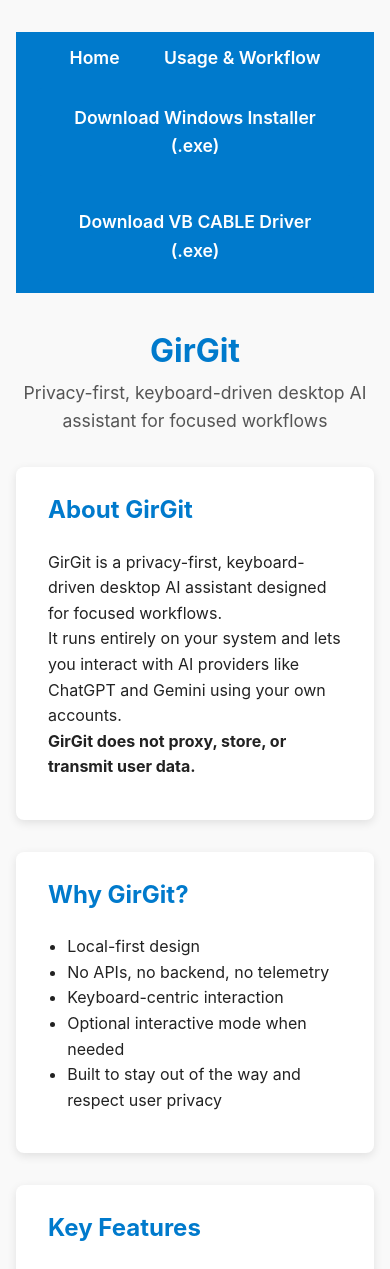
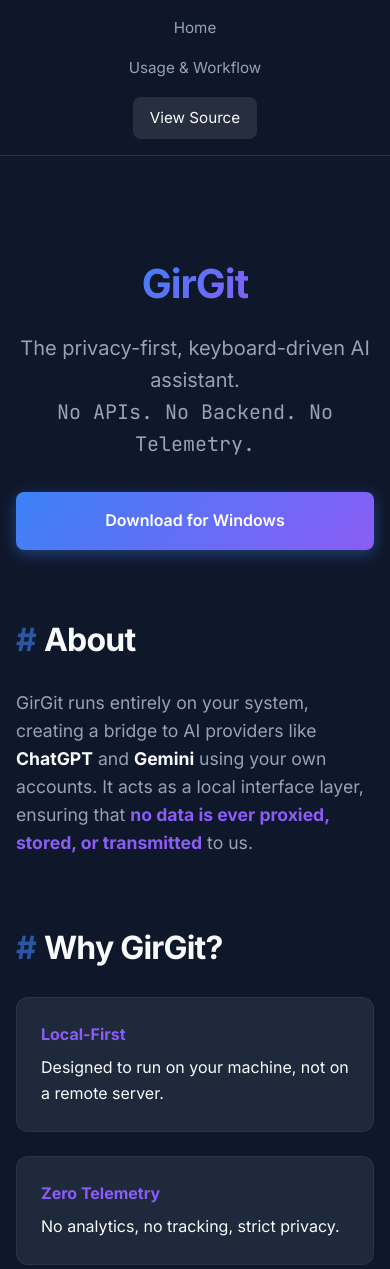
Before and after one commit to robertoMarcojr/GirGit, an Electron app: page index.html in a window 390 px wide. Shown: the top 1269 px of the page. Drawn offline with Linux system fonts and the light colour scheme.

Commit message:
Update index.html

```diff
--- a/index.html
+++ b/index.html
@@ -9,87 +9,229 @@
       content="GirGit is a privacy-first, keyboard-driven desktop AI assistant designed for focused workflows. Local AI interaction with ChatGPT and Gemini."
     />
     <meta name="author" content="Hari Vinayak" />
+
+    <link rel="preconnect" href="https://fonts.googleapis.com">
+    <link rel="preconnect" href="https://fonts.gstatic.com" crossorigin>
+    <link href="https://fonts.googleapis.com/css2?family=Inter:wght@300;400;600;700&family=JetBrains+Mono:wght@400;700&display=swap" rel="stylesheet">
+
     <style>
+      :root {
+        --bg-color: #0f172a;
+        --card-bg: #1e293b;
+        --text-main: #f8fafc;
+        --text-muted: #94a3b8;
+        --accent-primary: #3b82f6;
+        --accent-secondary: #8b5cf6;
+        --gradient: linear-gradient(135deg, var(--accent-primary), var(--accent-secondary));
+        --nav-bg: rgba(15, 23, 42, 0.8);
+      }
+
+      * {
+        box-sizing: border-box;
+        margin: 0;
+        padding: 0;
+      }
+
       body {
-        font-family: -apple-system, BlinkMacSystemFont, 'Segoe UI', Roboto,
-          Oxygen, Ubuntu, Cantarell, 'Open Sans', 'Helvetica Neue', sans-serif;
-        max-width: 800px;
-        margin: 2rem auto;
-        padding: 0 1rem;
+        font-family: 'Inter', system-ui, -apple-system, sans-serif;
+        background-color: var(--bg-color);
+        color: var(--text-main);
         line-height: 1.6;
-        color: #222;
-        background: #f9f9f9;
+        overflow-x: hidden;
       }
+
+      /* Typography */
+      h1, h2, h3 {
+        font-weight: 700;
+        letter-spacing: -0.025em;
+      }
+
+      code, .mono {
+        font-family: 'JetBrains Mono', monospace;
+      }
+
+      a {
+        text-decoration: none;
+        color: inherit;
+        transition: color 0.2s;
+      }
+
+      /* Navigation */
+      nav {
+        position: sticky;
+        top: 0;
+        z-index: 100;
+        background: var(--nav-bg);
+        backdrop-filter: blur(10px);
+        border-bottom: 1px solid rgba(255,255,255,0.1);
+        padding: 1rem 2rem;
+        display: flex;
+        justify-content: center;
+        flex-wrap: wrap;
+        gap: 2rem;
+        align-items: center;
+      }
+
+      nav a {
+        font-size: 0.95rem;
+        font-weight: 500;
+        color: var(--text-muted);
+      }
+
+      nav a:hover {
+        color: var(--text-main);
+        text-shadow: 0 0 10px rgba(59, 130, 246, 0.5);
+      }
+
+      .nav-btn {
+        background: rgba(255,255,255,0.1);
+        padding: 0.5rem 1rem;
+        border-radius: 8px;
+        color: var(--text-main) !important;
+        border: 1px solid transparent;
+      }
+
+      .nav-btn:hover {
+        background: rgba(255,255,255,0.2);
+        border-color: rgba(255,255,255,0.3);
+      }
+
+      /* Header / Hero */
       header {
         text-align: center;
-        margin-bottom: 2rem;
+        padding: 6rem 1rem 4rem;
+        max-width: 900px;
+        margin: 0 auto;
       }
+
       header h1 {
-        font-weight: 700;
-        color: #007acc;
-        margin-bottom: 0.2rem;
+        font-size: 4rem;
+        margin-bottom: 1rem;
+        background: var(--gradient);
+        -webkit-background-clip: text;
+        -webkit-text-fill-color: transparent;
+        display: inline-block;
       }
+
       header p {
+        font-size: 1.25rem;
+        color: var(--text-muted);
+        max-width: 600px;
+        margin: 0 auto;
+      }
+
+      /* Layout */
+      main {
+        max-width: 1000px;
+        margin: 0 auto;
+        padding: 0 1rem 4rem;
+      }
+
+      section {
+        margin-bottom: 4rem;
+      }
+
+      section h2 {
+        font-size: 2rem;
+        margin-bottom: 1.5rem;
+        display: flex;
+        align-items: center;
+        gap: 0.5rem;
+      }
+
+      section h2::before {
+        content: '#';
+        color: var(--accent-primary);
+        opacity: 0.6;
+      }
+
+      p {
+        color: var(--text-muted);
         font-size: 1.1rem;
-        color: #555;
-        margin-top: 0;
       }
-      section {
-        background: white;
-        padding: 1.5rem 2rem;
-        margin-bottom: 2rem;
+
+      strong {
+        color: var(--text-main);
+      }
+
+      /* Cards Grid for Lists */
+      ul {
+        list-style: none;
+        display: grid;
+        grid-template-columns: repeat(auto-fit, minmax(280px, 1fr));
+        gap: 1.5rem;
+      }
+
+      li {
+        background: var(--card-bg);
+        padding: 1.5rem;
+        border-radius: 12px;
+        border: 1px solid rgba(255,255,255,0.05);
+        transition: transform 0.2s, box-shadow 0.2s;
+      }
+
+      li:hover {
+        transform: translateY(-5px);
+        box-shadow: 0 10px 30px -10px rgba(0,0,0,0.5);
+        border-color: var(--accent-primary);
+      }
+
+      li strong {
+        display: block;
+        margin-bottom: 0.5rem;
+        color: var(--accent-secondary);
+      }
+
+      /* Buttons */
+      .btn-container {
+        display: flex;
+        gap: 1rem;
+        flex-wrap: wrap;
+        margin-top: 1rem;
+      }
+
+      .download-btn {
+        display: inline-flex;
+        align-items: center;
+        padding: 1rem 2rem;
+        background: var(--gradient);
+        color: white;
+        font-weight: 600;
         border-radius: 8px;
-        box-shadow: 0 3px 10px rgb(0 0 0 / 0.1);
+        transition: filter 0.3s, transform 0.2s;
+        box-shadow: 0 4px 15px rgba(59, 130, 246, 0.4);
       }
-      h2 {
-        color: #007acc;
-        margin-top: 0;
+
+      .download-btn:hover {
+        filter: brightness(1.1);
+        transform: translateY(-2px);
       }
-      ul {
-        padding-left: 1.2rem;
+
+      .download-btn.secondary {
+        background: transparent;
+        border: 2px solid var(--accent-primary);
+        box-shadow: none;
       }
-      .download-btn {
-        display: inline-block;
-        margin-top: 1rem;
-        padding: 1rem 1.6rem;
-        background-color: #007acc;
-        color: white;
-        text-decoration: none;
-        font-weight: 600;
-        border-radius: 6px;
-        transition: background-color 0.3s ease;
+
+      .download-btn.secondary:hover {
+        background: rgba(59, 130, 246, 0.1);
       }
-      .download-btn:hover {
-        background-color: #005fa3;
-      }
+
+      /* Footer */
       footer {
         text-align: center;
-        color: #888;
+        padding: 3rem 1rem;
+        border-top: 1px solid rgba(255,255,255,0.05);
+        color: var(--text-muted);
         font-size: 0.9rem;
-        margin: 3rem 0 1rem 0;
       }
-      a {
-        color: #007acc;
-        text-decoration: none;
-      }
-      a:hover {
-        text-decoration: underline;
-      }
-      nav {
-        background: #007acc;
-        padding: 12px 0;
-        text-align: center;
-        margin-bottom: 2rem;
-      }
-      nav a {
-        color: white;
-        margin: 0 20px;
-        font-weight: 600;
-        text-decoration: none;
-        font-size: 1.1rem;
-      }
-      nav a:hover {
-        text-decoration: underline;
+
+      /* Responsive Adjustments */
+      @media (max-width: 600px) {
+        header h1 { font-size: 2.5rem; }
+        nav { flex-direction: column; gap: 1rem; }
+        .btn-container { flex-direction: column; }
+        .download-btn { width: 100%; justify-content: center; }
       }
     </style>
   </head>
@@ -97,128 +239,117 @@
     <nav>
       <a href="index.html">Home</a>
       <a href="usage.html">Usage & Workflow</a>
-      <a
-        href="https://github.com/RoberotMarcoJr/girgit/releases/latest/download/girgit-setup.exe"
-        class="download-btn"
-        download
-      >
-        Download Windows Installer (.exe)
-      </a>
-      <a
-        href="https://github.com/robertoMarcojr/GirGit/releases/download/v1.1.0/VB-Cable_Setup.exe"
-        class="download-btn"
-        download
-      >
-        Download VB CABLE Driver  (.exe)
+      <a href="https://github.com/robertoMarcojr/GirGit" target="_blank" class="nav-btn">
+        View Source
       </a>
     </nav>
 
     <header>
       <h1>GirGit</h1>
       <p>
-        Privacy-first, keyboard-driven desktop AI assistant for focused
-        workflows
+        The privacy-first, keyboard-driven AI assistant.<br>
+        <span class="mono">No APIs. No Backend. No Telemetry.</span>
       </p>
+
+      <div class="btn-container" style="justify-content: center; margin-top: 2rem;">
+         <a
+          href="https://github.com/RoberotMarcoJr/girgit/releases/latest/download/girgit-setup.exe"
+          class="download-btn"
+          download
+        >
+          Download for Windows
+        </a>
+      </div>
     </header>
 
+    <main>
       <section>
-      <h2>About GirGit</h2>
+        <h2>About</h2>
         <p>
-        GirGit is a privacy-first, keyboard-driven desktop AI assistant designed
-        for focused workflows.<br />
-        It runs entirely on your system and lets you interact with AI providers
-        like ChatGPT and Gemini using your own accounts.<br />
-        <strong>GirGit does not proxy, store, or transmit user data.</strong>
+          GirGit runs entirely on your system, creating a bridge to AI providers like
+          <strong>ChatGPT</strong> and <strong>Gemini</strong> using your own accounts.
+          It acts as a local interface layer, ensuring that
+          <strong style="color: var(--accent-secondary);">no data is ever proxied, stored, or transmitted</strong>
+          to us.
         </p>
       </section>
 
       <section>
         <h2>Why GirGit?</h2>
         <ul>
-        <li>Local-first design</li>
-        <li>No APIs, no backend, no telemetry</li>
-        <li>Keyboard-centric interaction</li>
-        <li>Optional interactive mode when needed</li>
-        <li>Built to stay out of the way and respect user privacy</li>
+          <li><strong>Local-First</strong>Designed to run on your machine, not on a remote server.</li>
+          <li><strong>Zero Telemetry</strong>No analytics, no tracking, strict privacy.</li>
+          <li><strong>Keyboard Centric</strong>Global shortcuts for focused, mouse-free workflows.</li>
+          <li><strong>Stealth Mode</strong>Built to stay out of your way until you need it.</li>
         </ul>
       </section>
 
       <section>
         <h2>Key Features</h2>
         <ul>
-        <li>Global keyboard shortcuts for fast AI access</li>
-        <li>User-controlled login to ChatGPT / Gemini</li>
-        <li>Local screenshot capture and OCR workflow</li>
-        <li>Custom prompt support</li>
-        <li>Multiple lightweight windows (mini, preview, main)</li>
-        <li>No analytics, tracking, or remote storage</li>
+          <li><strong>Global Shortcuts</strong>Summon AI instantly from any application.</li>
+          <li><strong>BYO Account</strong>Secure login to ChatGPT / Gemini via local webview.</li>
+          <li><strong>Visual Intelligence</strong>Local screenshot capture + OCR workflow.</li>
+          <li><strong>Custom Prompts</strong>Define your own system prompts for specialized tasks.</li>
+          <li><strong>Multi-Window</strong>Mini, Preview, and Main windows for multitasking.</li>
         </ul>
       </section>
 
       <section>
-      <h2>Privacy</h2>
+        <h2>Privacy Architecture</h2>
+        <div style="background: var(--card-bg); padding: 2rem; border-radius: 12px; border: 1px solid rgba(255,255,255,0.05);">
           <p>
-        GirGit acts only as a local interface layer.<br />
-        All AI interactions happen directly between you and the selected AI
-        provider.<br />
-        No data is collected, logged, or sent to any third party by GirGit.
+            GirGit acts only as a <strong>local interface layer</strong>. All interactions happen directly
+            between your machine and the AI provider (OpenAI/Google).
+            We cannot see your chats, your screenshots, or your history.
           </p>
+        </div>
       </section>
 
       <section>
         <h2>Interaction Modes</h2>
         <ul>
           <li>
-          <strong>Keyboard mode (default)</strong> — fully shortcut-driven
+            <strong>Keyboard Mode (Default)</strong>
+            Fully shortcut-driven for speed and efficiency.
           </li>
           <li>
-          <strong>Interactive mode</strong> — enables mouse interaction when
-          explicitly toggled
+            <strong>Interactive Mode</strong>
+            Enables mouse interaction when explicitly toggled.
           </li>
-        <li>Users remain in full control at all times.</li>
         </ul>
+      </section>
+
+      <section>
+        <h2>Get Started</h2>
+        <p style="margin-bottom: 1rem;">To use the full audio features, please install both the app and the audio driver.</p>
+
+        <div class="btn-container">
+          <a
+            href="https://github.com/robertoMarcojr/GirGit/releases/download/v1.1.0/GirGit_Setup.exe"
+            class="download-btn"
+            download
+          >
+            Download GirGit (.exe)
+          </a>
+          <a
+            href="https://github.com/robertoMarcojr/GirGit/releases/download/v1.1.0/VB-Cable_Setup.exe"
+            class="download-btn secondary"
+            download
+          >
+            Download VB CABLE Driver
+          </a>
+        </div>
       </section>
 
       <section>
         <h2>Responsible Use</h2>
         <p>
-        GirGit is intended for productivity and accessibility use cases.<br />
-        Users are responsible for complying with the rules and policies of the
-        environments in which they use the software.
+          GirGit is intended for productivity and accessibility. Users are responsible for complying
+          with the rules and policies of the environments in which they use the software.
         </p>
       </section>
-
-    <section>
-      <h2>Download Latest Version (Install Both Driver & GirGit)</h2>
-      <a
-        href="https://github.com/robertoMarcojr/GirGit/releases/download/v1.1.0/GirGit_Setup.exe"
-        class="download-btn"
-        download
-      >
-        Download Windows Installer (.exe)
-      </a>
-      <a
-        href="https://github.com/robertoMarcojr/GirGit/releases/download/v1.1.0/VB-Cable_Setup.exe"
-        class="download-btn"
-        download
-      >
-        Download VB CABLE Driver  (.exe)
-      </a>
-    </section>
-
-    <section>
-      <h2>Source Code</h2>
-      <p>
-        Explore the source code and contribute on
-        <a
-          href="https://github.com/robertoMarcojr/GirGit"
-          target="_blank"
-          rel="noopener noreferrer"
-        >
-          GitHub </a
-        >.
-      </p>
-    </section>
+    </main>
 
     <footer>
       <p>© 2025 RobertoMarcoJr · MIT License</p>
```
Lines whose indentation alone changed are shown as unchanged.
